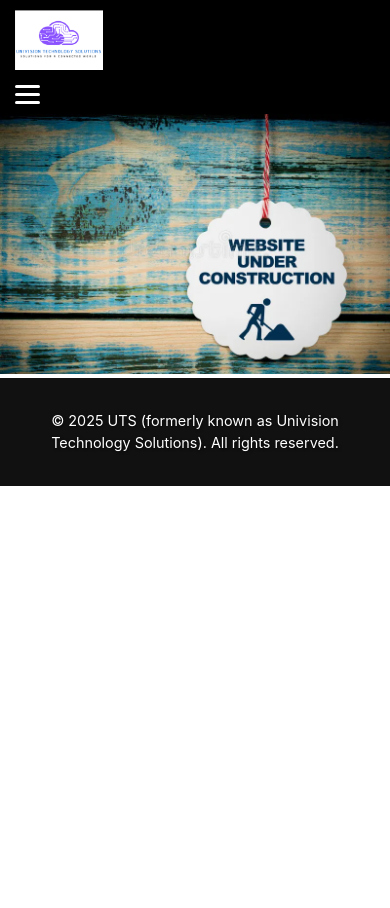
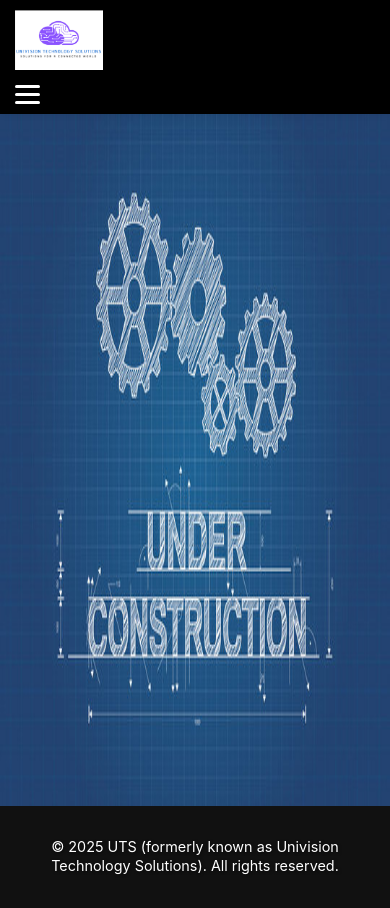
Before and after one commit to Mahendra1235/UTS, a React (Create React App) app: page /solutions in a window 390 px wide. Before the commit the page ends 844 px from the top, so only its background shows below. Built offline with nearby package versions, Linux system fonts and the light colour scheme.

Commit message:
Final changes

```diff
--- a/src/App.css
+++ b/src/App.css
@@ -483,6 +483,17 @@ body {
   }
 }
 
+.solution-container {
+  width: 100%;
+  margin: 0;
+  padding: 0;
+}
+
+.solution-image {
+  width: 100%;
+  height: 82vh; /* maintain aspect ratio */
+  display: block; /* removes bottom spacing caused by inline images */
+}
 
 /* ===== contact page ===== */
 
@@ -1023,7 +1034,7 @@ body {
   bottom: 0;
   width: 100%;
   height: auto;
-  padding: 2.8vh 2rem;
+  padding: 0.4vh 2rem;
   color: white;
   text-align: center;
   font-size: 1rem;
@@ -1035,6 +1046,18 @@ body {
   margin: 0;
   line-height: 1.5;
 }
+/* Mobile responsive for screens 480px and below */
+@media (max-width: 480px) {
+  .footer {
+    padding: 1vh 1rem; /* reduce padding */
+    font-size: 0.9rem; /* slightly smaller text */
+  }
+
+  .footer p {
+    line-height: 1.3; /* adjust line height */
+  }
+}
+
 .partners-container {
   text-align: center;
   padding: 40px;
--- a/src/Pages/Solutions.js
+++ b/src/Pages/Solutions.js
@@ -1,14 +1,14 @@
 import React from "react";
-import SolutionsImage from "../assets/bg1.webp"
+import SolutionsImage from "../assets/uc.jpg";
 
 export default function Solutions() {
   return (
-    <div>
+    <div className="solution-container">
       <img
-              src={SolutionsImage}
-              alt="Our solution"
-              className="solution-image"
-            />
+        src={SolutionsImage}
+        alt="Our solution"
+        className="solution-image"
+      />
     </div>
   );
 }
```
